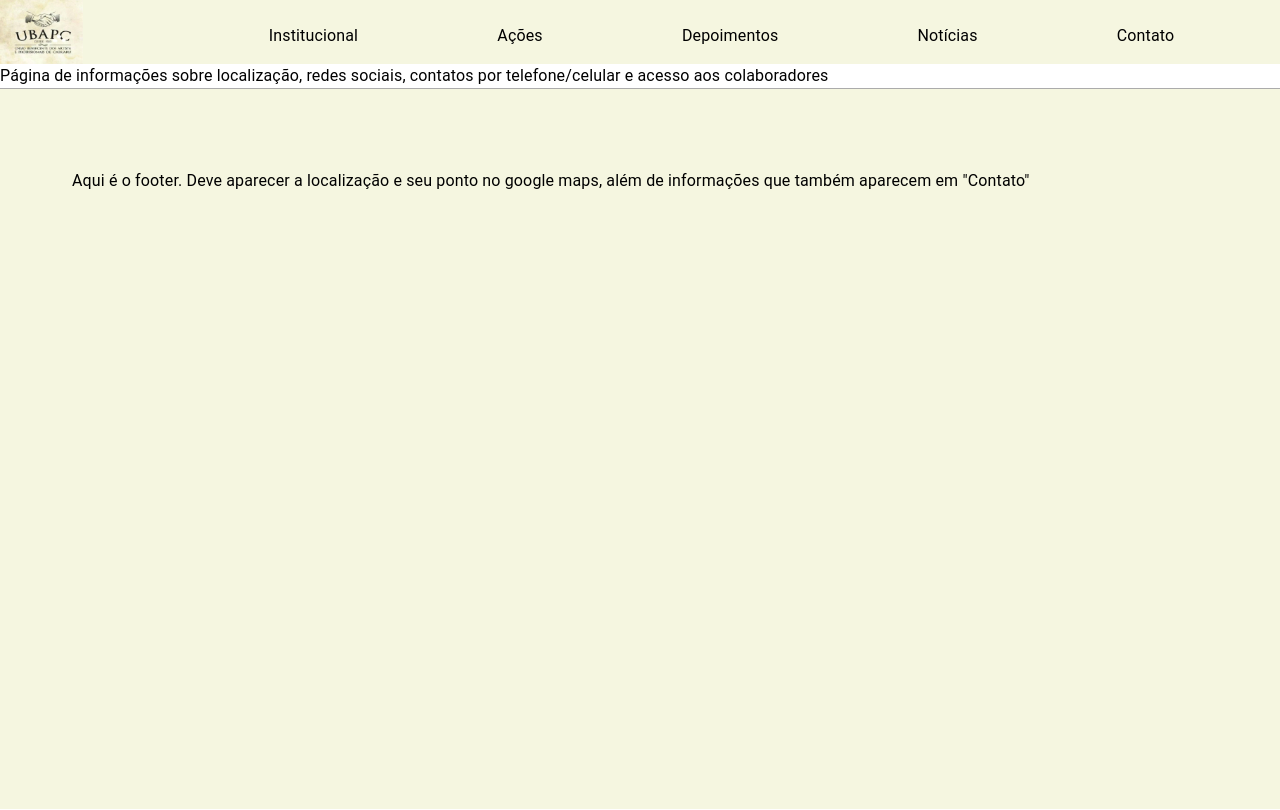
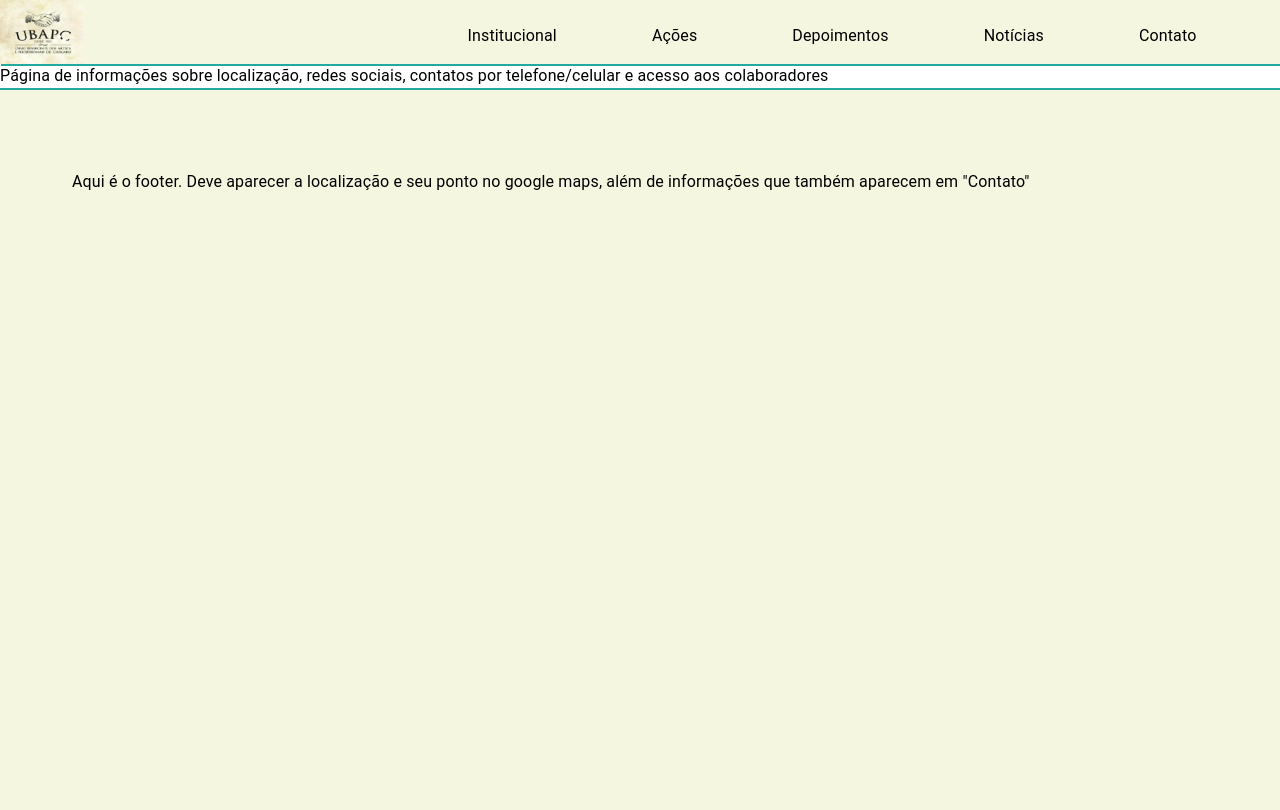
Before and after one commit to VitorAam/UBAPC, a React (Vite) app: page /contato in a window 1280 px wide. Built offline with nearby package versions, Linux system fonts and the light colour scheme.

Commit message:
feat: minor feats (colors)

```diff
--- a/src/components/Footer/Footer.jsx
+++ b/src/components/Footer/Footer.jsx
@@ -10,7 +10,7 @@ export const Footer = () => {
     return (
         <Box bgcolor='rgba(242, 243, 213, 0.74)' sx={{
             height: `${desktop?'53rem':'35rem'}`,
-            borderTop:'1px inset white',
+            borderTop:'2px solid #22AAA1',
             paddingLeft: `${desktop?'1.5rem':'4.5rem'}`,
             paddingRight: `${desktop?'1.5rem':'4.5rem'}`,
             paddingTop: `${desktop?'1.5rem':'5rem'}`,
--- a/src/components/Header/Navbar.jsx/Navbar.jsx
+++ b/src/components/Header/Navbar.jsx/Navbar.jsx
@@ -11,6 +11,8 @@ export const Navbar = () => {
       sx={{
         display: "flex",
         backgroundColor: "rgba(242, 243, 213, 0.74)",
+        justifyContent:"space-between",
+        boxShadow:"1px 2px #22AAA1"
       }}
     >
       <Link to="/">
@@ -19,7 +21,7 @@ export const Navbar = () => {
             backgroundImage: `url(${imagemLogo})`,
             backgroundSize: "cover",
             height: "4rem",
-            minWidth: "5.2rem",
+            width: "5.2rem",
           }}
         />
       </Link>
@@ -32,7 +34,8 @@ export const Navbar = () => {
           justifyContent: "space-around",
           columnGap: "1.5rem",
           width: "calc(100% - 5.2rem)",
-          flexWrap: "wrap"
+          flexWrap: "wrap",
+          maxWidth:"50rem"
         }}
       >
         <LinkText link="/institucional" texto="Institucional"/>
--- a/src/components/Text/LinkText.jsx
+++ b/src/components/Text/LinkText.jsx
@@ -21,7 +21,7 @@ export const LinkText = (props) => {
             transform: "scaleX(0)",
             height: "2px",
             bottom: 0,
-            backgroundColor:"black",
+            backgroundColor:"#22AAA1",
             transformOrigin:"bottom right",
             transition: "transform 0.25s ease-out"
           },
```
